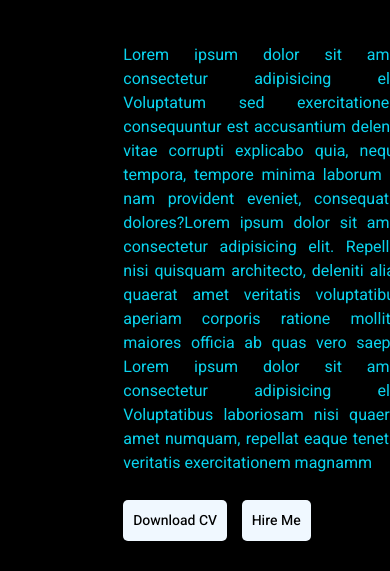
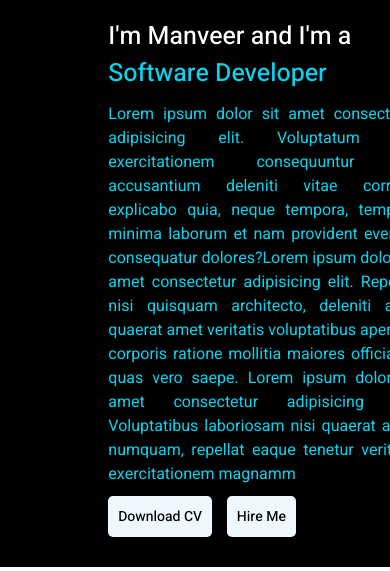
Before and after one commit to Manveer399/Personal-Portfolio, a plain HTML site: page index.html in a window 390 px wide. Shown: the part 1300-1871 px from the top of the page. Drawn offline with Linux system fonts and the light colour scheme.

Commit message:
about-section editing info 1

```diff
--- a/css/style.css
+++ b/css/style.css
@@ -322,15 +322,25 @@ img {
 }
 
 .about-section .details-container .info-wrapper {
-  max-width: 50%;
+  max-width: 55%;
   align-self: center;
 }
 .about-section .details-container .info-wrapper p {
   color: #0ad3ee;
   text-align: justify;
-  padding: 25px;
+  padding: 0 25px 25px 25px;
 }
 
+.about-section .details-container .info-wrapper .heading {
+  color: white;
+  margin-left: 25px;
+  font-size: 25px;
+  font-weight: 500;
+}
+
+.about-section .details-container .info-wrapper .heading span {
+  color: #0ad3ee;
+}
 .about-section .details-container .image {
   min-width: 40%;
 }
@@ -381,8 +391,21 @@ img {
     align-self: center;
   }
 
+  .about-section .details-container .info-wrapper p {
+    padding: 10px;
+  }
+
   .btn-flex-wrapper button {
     font-size: 14px;
+    padding-right: 10px;
+  }
+
+  .btn-flex-wrapper {
+    padding-left: 10px;
+  }
+
+  .about-section .details-container .info-wrapper .heading {
+    margin-left: 10px;
   }
 }
 /*skill-section*/
--- a/index.html
+++ b/index.html
@@ -57,6 +57,7 @@
       <div class="details-container">
         <div class="image"><img src="./img/grad.jpeg" alt="graduation image" /></div>
         <div class="info-wrapper">
+          <div class="heading"> I'm Manveer and I'm a <span> Software Developer</span></div>
           <p>
             Lorem ipsum dolor sit amet consectetur adipisicing elit. Voluptatum
             sed exercitationem consequuntur est accusantium deleniti vitae
```
